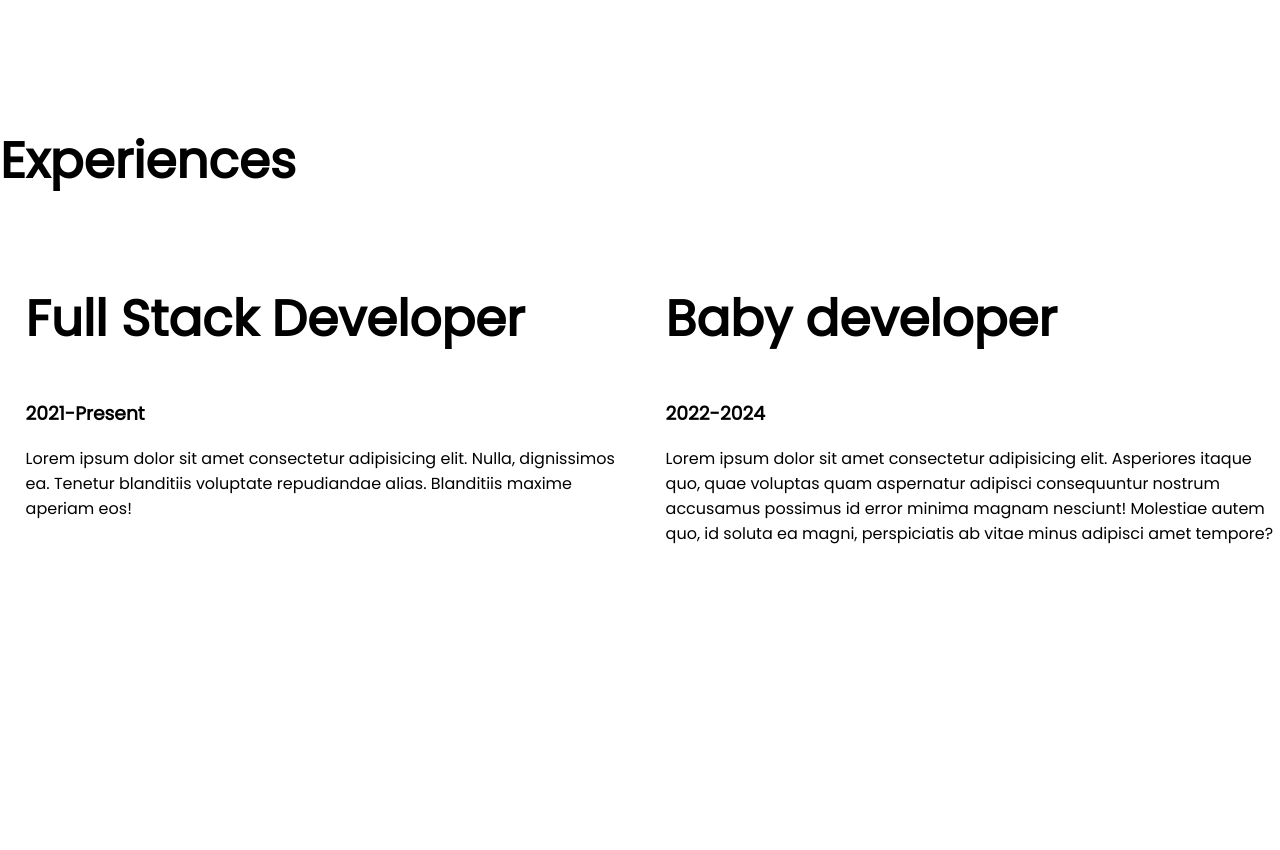
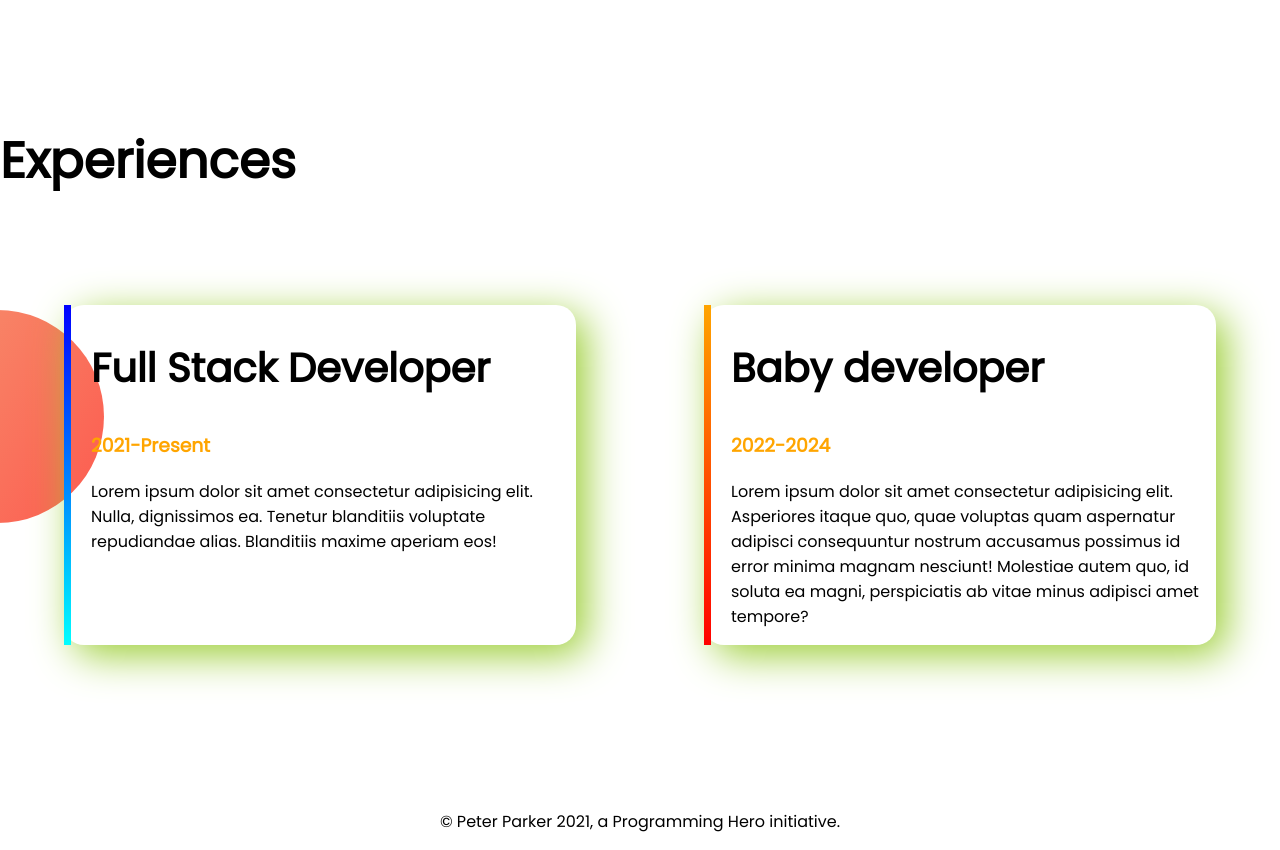
Before and after one commit to MohimaAkther/Portfolio, a plain HTML site: page index.html in a window 1280 px wide. Shown: the part 1740-2590 px from the top of the page. Before the commit the page ends 2412 px from the top, so only its background shows below. Drawn offline with Linux system fonts and the light colour scheme.

Commit message:
all added

```diff
--- a/index.html
+++ b/index.html
@@ -43,16 +43,16 @@
     <section class="new">
         <h1>Experiences</h1>
         <div class="flexible-container">
-            <div class="half">
-                <h1>Full Stack Developer</h1>
-                <h3>2021-Present</h3>
+            <div id="border" class="experience">
+                <h2>Full Stack Developer</h2>
+                <h3 class="color">2021-Present</h3>
                 <p>Lorem ipsum dolor sit amet consectetur adipisicing elit. Nulla, dignissimos ea. Tenetur blanditiis
                     voluptate repudiandae alias. Blanditiis maxime aperiam eos!</p>
 
             </div>
-            <div class="half">
-                <h1>Baby developer</h1>
-                <h3>2022-2024</h3>
+            <div id="border1" class="experience">
+                <h2>Baby developer</h2>
+                <h3 class="color">2022-2024</h3>
                 <p>Lorem ipsum dolor sit amet consectetur adipisicing elit. Asperiores itaque quo, quae voluptas quam
                     aspernatur adipisci consequuntur nostrum accusamus possimus id error minima magnam nesciunt!
                     Molestiae
@@ -61,6 +61,9 @@
         </div>
 
     </section>
+    <footer>
+        <p> © Peter Parker 2021, a Programming Hero initiative.</p>
+    </footer>
 </body>
 
 </html>
--- a/style.css
+++ b/style.css
@@ -4,6 +4,9 @@ body{
 }
 h1{
     font-size: 50px;
+}
+h2{
+    font-size: 40px;
 }
 .color{
     color:orange;
@@ -17,6 +20,14 @@ h1{
     padding-left: 2%;
     margin-bottom: 10px;
 
+
+}
+.experience{
+    box-shadow: 10px 10px 40px yellowgreen;
+    width: 40%;
+    margin: 5% 5% 5% 5%;
+    padding-left: 20px;
+    border-radius: 20px;
 }
 .half-img img{
 width: 100%;
@@ -42,3 +53,21 @@ background-position: right;
     background-repeat:no-repeat;
     padding-right: 10px;
 }
+.new{
+    background-image: url(images/exp-bg.png);
+    background-repeat: no-repeat;
+    background-position: left;
+}
+#border{
+    border-left: 7px solid;
+    border-image: linear-gradient(blue, cyan);
+    border-image-slice: 1;
+}
+#border1{
+    border-left: 7px solid;
+    border-image: linear-gradient(orange, red);
+    border-image-slice: 1;
+}
+footer p {
+    text-align: center;
+}
```
